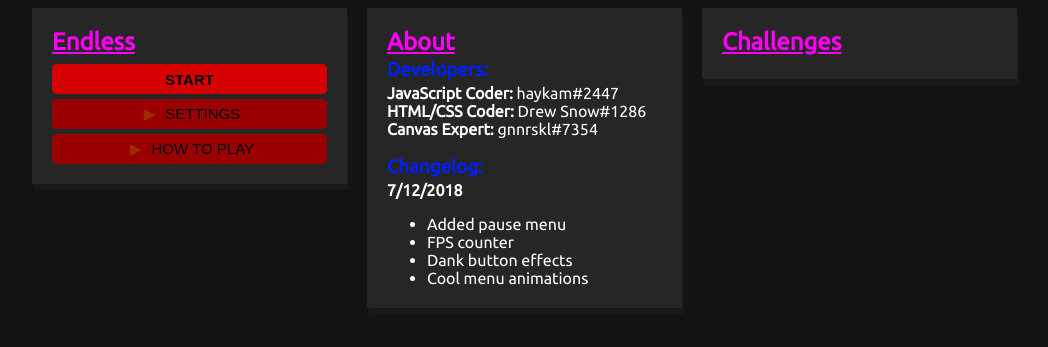
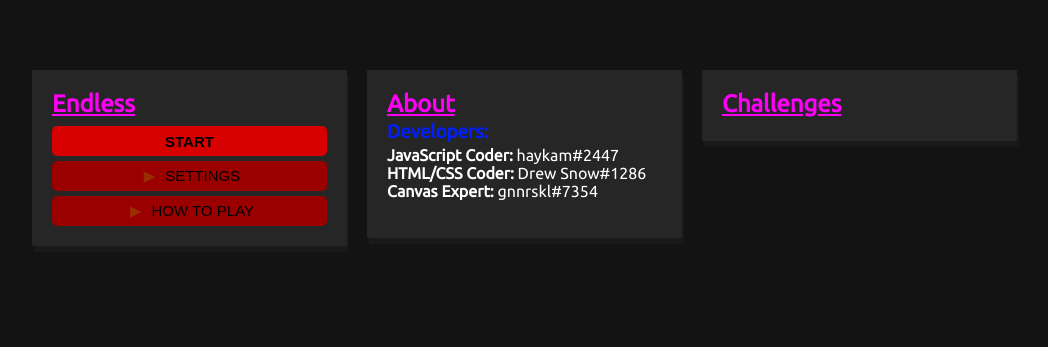
Before and after one commit to haykam821/Nebula-Create-a-Game, a website: page index.html in a window 1280 px wide. Shown: the part 297-644 px from the top of the page, without its empty margins (93-1141 px from the left). Drawn offline with Linux system fonts and the light colour scheme.

Commit message:
Remove changelog again
Please don't add it in again. I already explained why it is useless.

```diff
--- a/index.html
+++ b/index.html
@@ -39,14 +39,6 @@
 				<strong>JavaScript Coder: </strong>haykam#2447<br>
 				<strong>HTML/CSS Coder: </strong>Drew Snow#1286<br>
 				<strong>Canvas Expert: </strong>gnnrskl#7354<br><br>
-				<h3 class="blue">Changelog:</h3>
-				<strong>7/12/2018</strong>
-				<ul>
-					<li>Added pause menu</li>
-					<li>FPS counter</li>
-					<li>Dank button effects</li>
-					<li>Cool menu animations</li>
-				</ul>
 			</div>
 
 			<div id="challengeMenu" class="menuBoxes">
```
